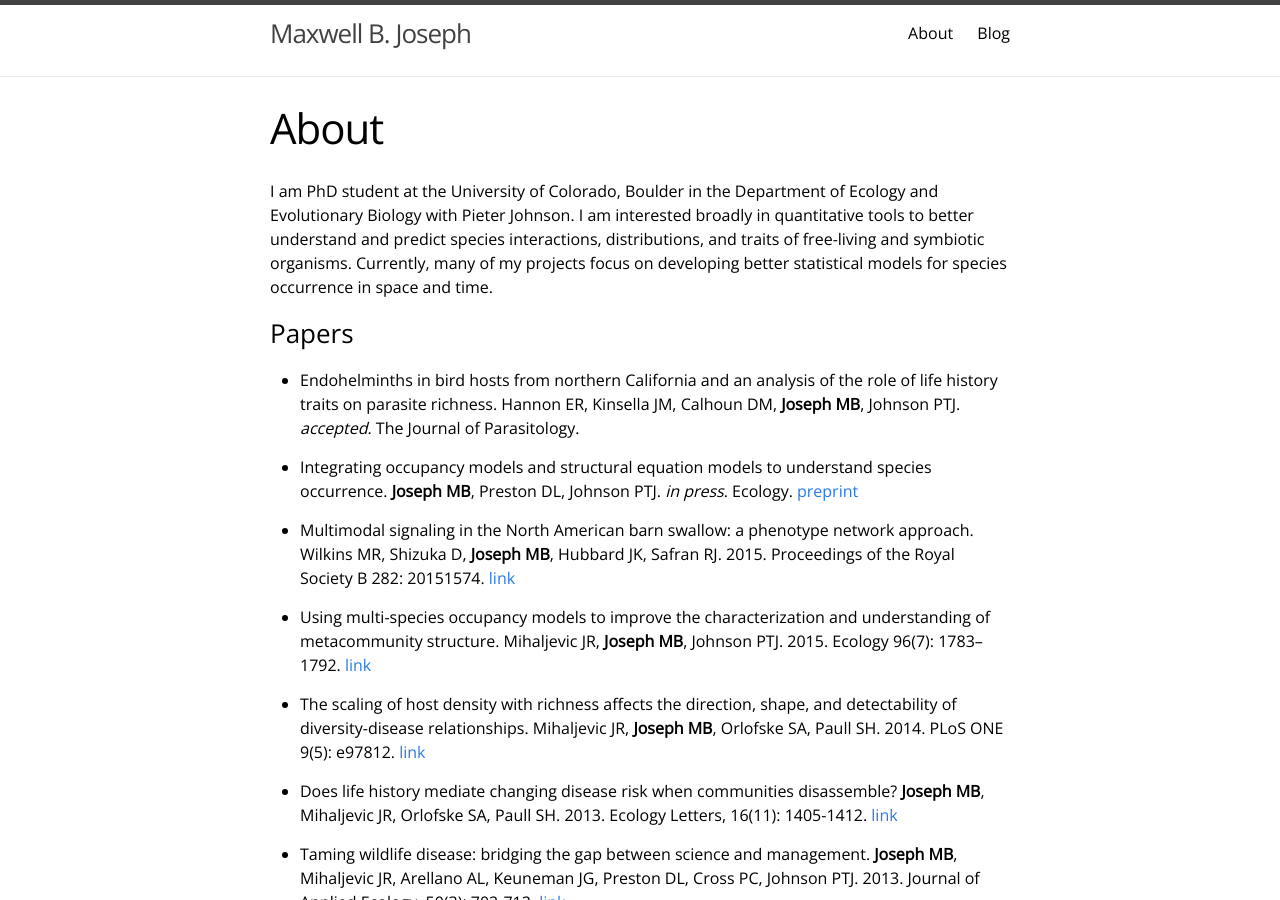
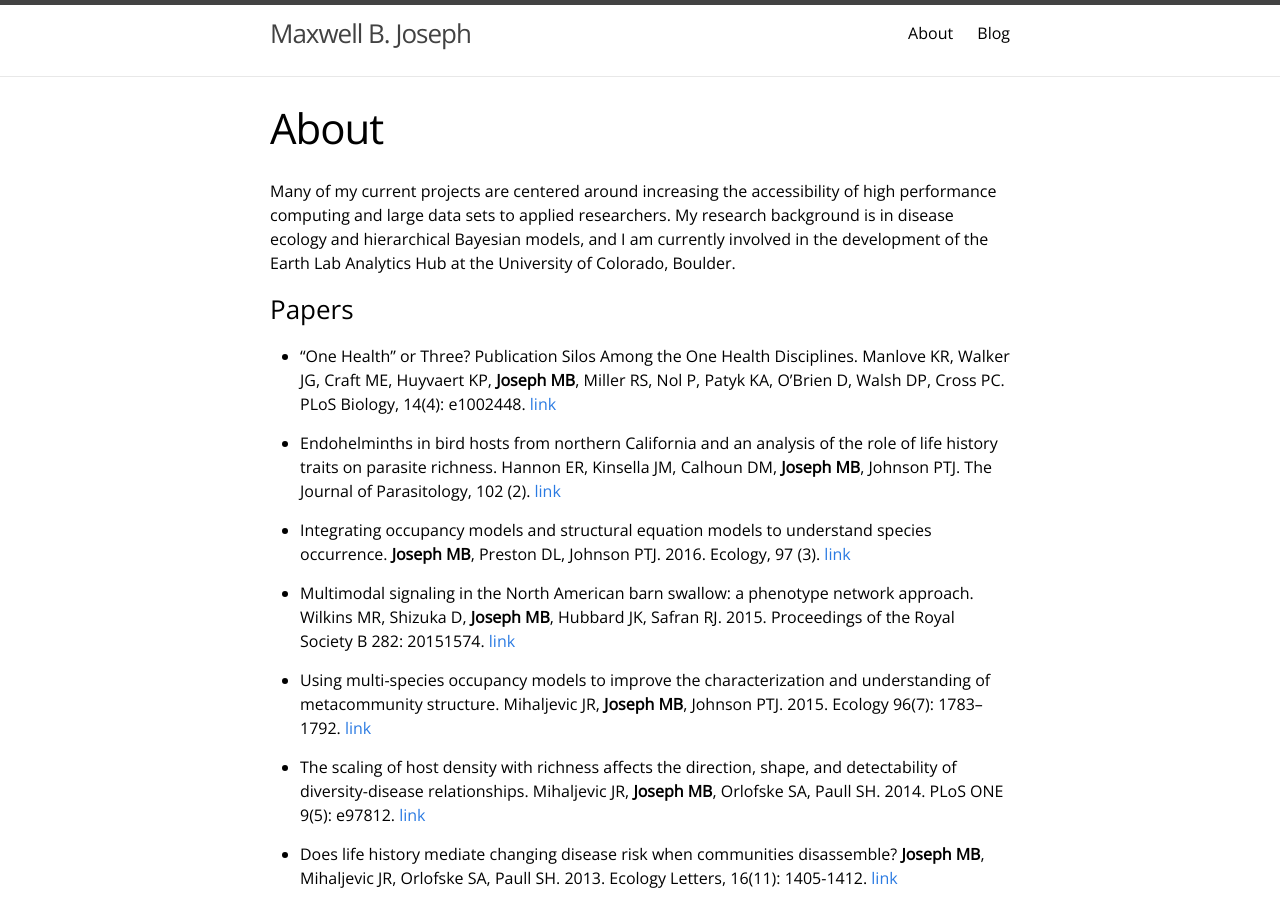
Before and after one commit to mbjoseph/old-website, a Jekyll site: the page built from about.md, in a window 1280 px wide and 900 px high. Built offline with Jekyll 4.4.1, drawn with Linux system fonts in a browser that asks for light colours.

Commit message:
updating about page and adding post about model matrix in class activity

```diff
--- a/about.md
+++ b/about.md
@@ -5,15 +5,16 @@ permalink: /about/
 weight: 2
 ---
 
-I am PhD student at the University of Colorado, Boulder in the Department of Ecology and Evolutionary Biology with Pieter Johnson.
-I am interested broadly in quantitative tools to better understand and predict species interactions, distributions, and traits of free-living and symbiotic organisms.
-Currently, many of my projects focus on developing better statistical models for species occurrence in space and time.
+Many of my current projects are centered around increasing the accessibility of high performance computing and large data sets to applied researchers.
+My research background is in disease ecology and hierarchical Bayesian models, and I am currently involved in the development of the Earth Lab Analytics Hub at the University of Colorado, Boulder.
 
 ### Papers
 
-- Endohelminths in bird hosts from northern California and an analysis of the role of life history traits on parasite richness. Hannon ER, Kinsella JM, Calhoun DM, **Joseph MB**, Johnson PTJ. *accepted*. The Journal of Parasitology.
+- “One Health” or Three? Publication Silos Among the One Health Disciplines. Manlove KR, Walker JG, Craft ME, Huyvaert KP, **Joseph MB**, Miller RS, Nol P, Patyk KA, O’Brien D, Walsh DP, Cross PC. PLoS Biology, 14(4): e1002448. [link](http://journals.plos.org/plosbiology/article?id=10.1371%2Fjournal.pbio.1002448)
 
-- Integrating occupancy models and structural equation models to understand species occurrence.  **Joseph MB**, Preston DL, Johnson PTJ. *in press*. Ecology. [preprint](http://www.colorado.edu/ebio/gradstudents/joseph/pubs/joseph_et_al_2015.pdf)
+- Endohelminths in bird hosts from northern California and an analysis of the role of life history traits on parasite richness. Hannon ER, Kinsella JM, Calhoun DM, **Joseph MB**, Johnson PTJ. The Journal of Parasitology, 102 (2). [link](http://www.journalofparasitology.org/doi/abs/10.1645/15-867)
+
+- Integrating occupancy models and structural equation models to understand species occurrence.  **Joseph MB**, Preston DL, Johnson PTJ. 2016. Ecology, 97 (3). [link](http://onlinelibrary.wiley.com/doi/10.1890/15-0833.1/abstract)
 
 - Multimodal signaling in the North American barn swallow: a phenotype network approach. Wilkins MR, Shizuka D, **Joseph MB**, Hubbard JK, Safran RJ. 2015. Proceedings of the Royal Society B 282: 20151574. [link](http://safranlab.weebly.com/uploads/1/5/2/2/15220084/wilkins_et_al_2015.pdf)
 
```
Also changed, not shown: _posts/2016-04-25-model_matrix.markdown (added, +98 -0 lines), images/x1.png (added), images/x1.svg (added), 1 other file.
